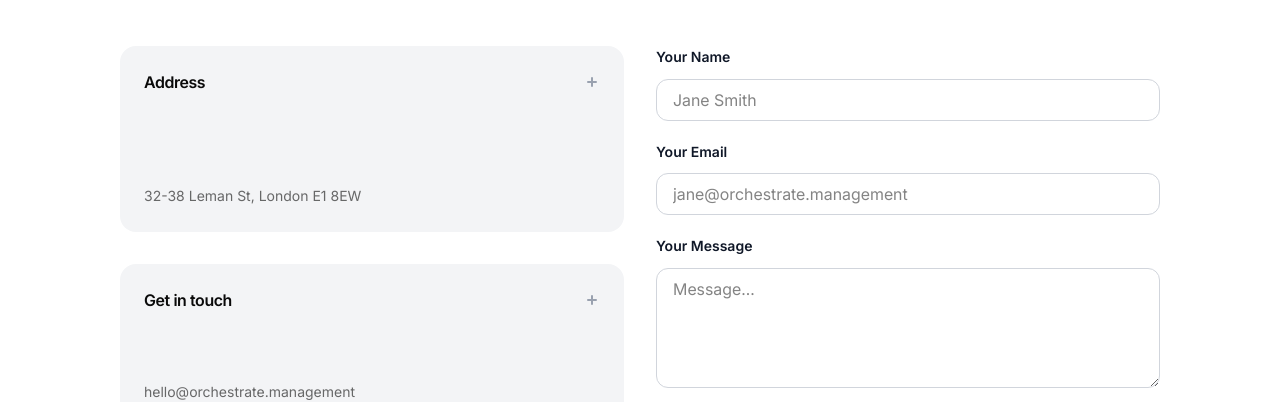
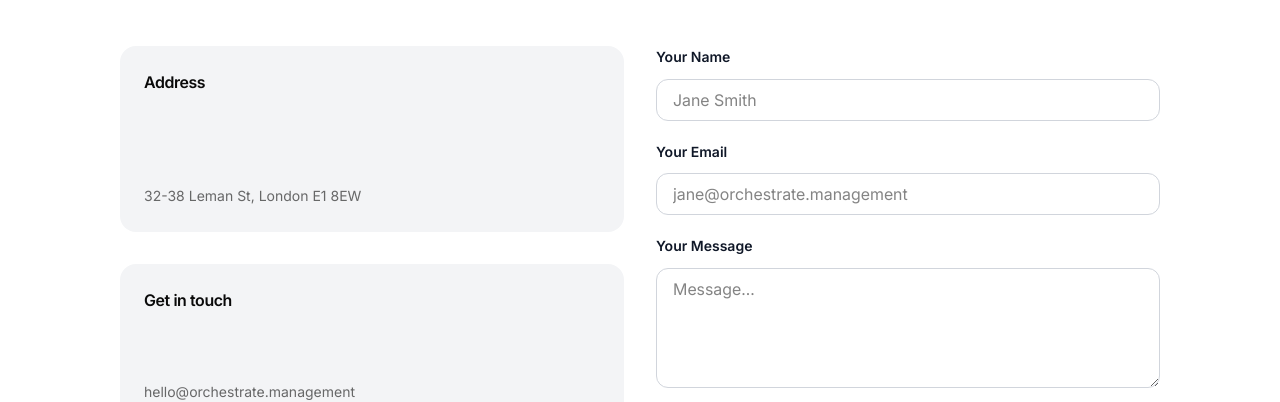
Before and after one commit to uiftikhar/orchestrate-landing-page, a Next.js app: page /contact in a window 1280 px wide. Shown: the part 530-932 px from the top of the page. Built offline with nearby package versions, Linux system fonts and the light colour scheme.

Commit message:
contact card cleanr up

```diff
--- a/components/ContactDesktop.tsx
+++ b/components/ContactDesktop.tsx
@@ -40,14 +40,9 @@ export function ContactDesktop() {
               {/* Address Card */}
               <Card padding="md" className="bg-gray-100 border-none flex-1">
                 <CardContent className="h-full flex flex-col justify-between">
-                  <div className="flex items-center justify-between">
                   <Heading as="h6" weight="semibold" className="text-base">
                     Address
                   </Heading>
-                    <svg width="16" height="16" viewBox="0 0 16 16" fill="none" className="text-gray-400">
-                      <path d="M4 8H12M8 4V12" stroke="currentColor" strokeWidth="2" strokeLinecap="round" />
-                    </svg>
-                  </div>
                   <Text variant="secondary" size="sm" className="leading-relaxed">
                     32-38 Leman St, London E1 8EW
                   </Text>
@@ -57,14 +52,10 @@ export function ContactDesktop() {
               {/* Get in touch Card */}
               <Card padding="md" className="bg-gray-100 border-none flex-1">
                 <CardContent className="h-full flex flex-col justify-between">
-                  <div className="flex items-center justify-between">
                   <Heading as="h6" weight="semibold" className="text-base">
                     Get in touch
                   </Heading>
-                    <svg width="16" height="16" viewBox="0 0 16 16" fill="none" className="text-gray-400">
-                      <path d="M4 8H12M8 4V12" stroke="currentColor" strokeWidth="2" strokeLinecap="round" />
-                    </svg>
-                  </div>
+
                   <div className="space-y-2">
                     <Text variant="secondary" size="sm" className="leading-relaxed">
                       hello@orchestrate.management
--- a/components/ContactMobile.tsx
+++ b/components/ContactMobile.tsx
@@ -125,9 +125,6 @@ export function ContactMobile() {
               <Heading as="h6" weight="semibold" className="text-lg">
                 Get in touch
               </Heading>
-              {/* <svg width="16" height="16" viewBox="0 0 16 16" fill="none" className="text-gray-400">
-                <path d="M4 8H12M8 4V12" stroke="currentColor" strokeWidth="2" strokeLinecap="round" />
-              </svg> */}
             </div>
             <Text variant="secondary" size="base" weight="medium" className="leading-relaxed pb-2">
               hello@orchestrate.management
--- a/components/ContactTablet.tsx
+++ b/components/ContactTablet.tsx
@@ -40,14 +40,9 @@ export function ContactTablet() {
                 {/* Address Card */}
                 <Card padding="md" className="bg-gray-100 border-none flex-1">
                   <CardContent className="h-full flex flex-col justify-between">
-                    <div className="flex items-center justify-between">
                     <Heading as="h6" weight="semibold" className="text-base">
                       Address
                     </Heading>
-                      <svg width="16" height="16" viewBox="0 0 16 16" fill="none" className="text-gray-400">
-                        <path d="M4 8H12M8 4V12" stroke="currentColor" strokeWidth="2" strokeLinecap="round" />
-                      </svg>
-                    </div>
                     <Text variant="secondary" size="sm" className="leading-relaxed">
                       32-38 Leman St, London E1 8EW
                     </Text>
@@ -57,14 +52,10 @@ export function ContactTablet() {
                 {/* Get in touch Card */}
                 <Card padding="md" className="bg-gray-100 border-none flex-1">
                   <CardContent className="h-full flex flex-col justify-between">
-                    <div className="flex items-center justify-between">
                     <Heading as="h6" weight="semibold" className="text-base">
                       Get in touch
                     </Heading>
-                      <svg width="16" height="16" viewBox="0 0 16 16" fill="none" className="text-gray-400">
-                        <path d="M4 8H12M8 4V12" stroke="currentColor" strokeWidth="2" strokeLinecap="round" />
-                      </svg>
-                    </div>
+
                     <div className="space-y-2">
                       <Text variant="secondary" size="sm" className="leading-relaxed">
                         hello@orchestrate.management
```
Lines whose indentation alone changed are shown as unchanged.
